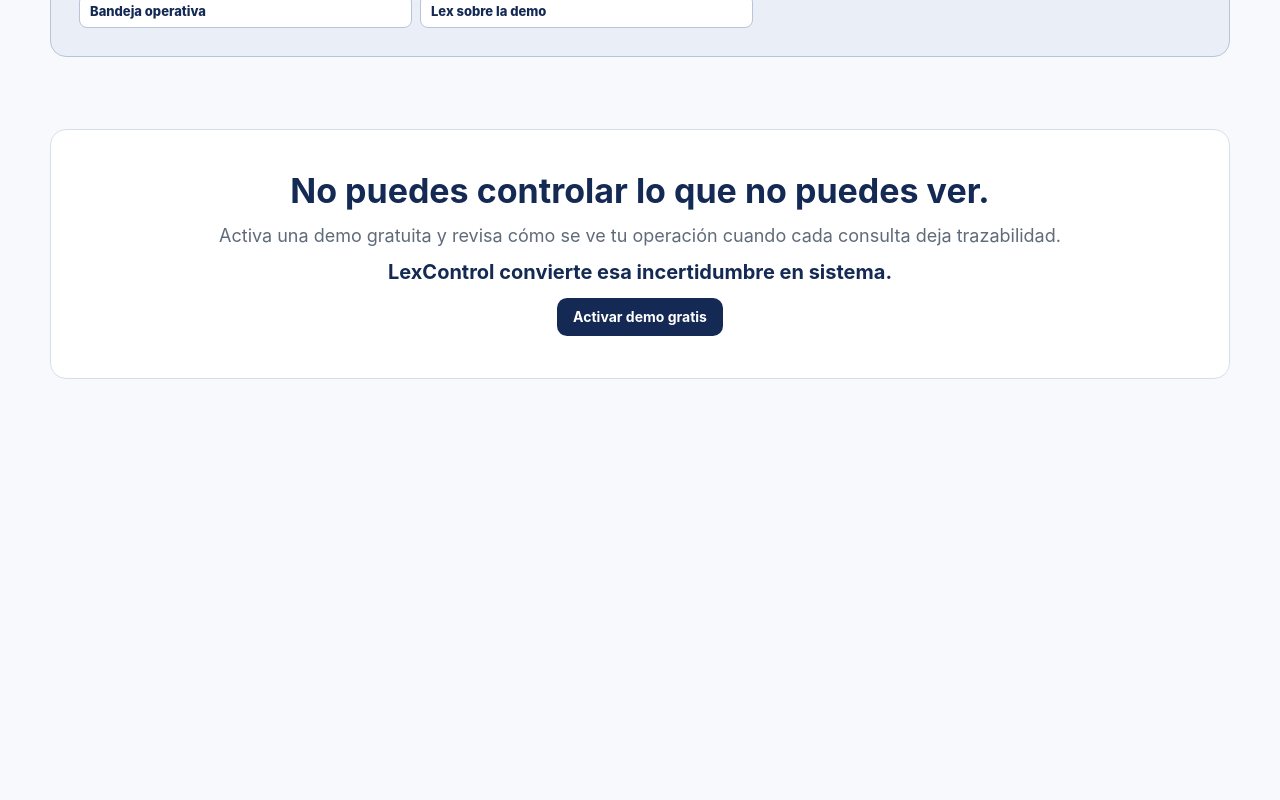
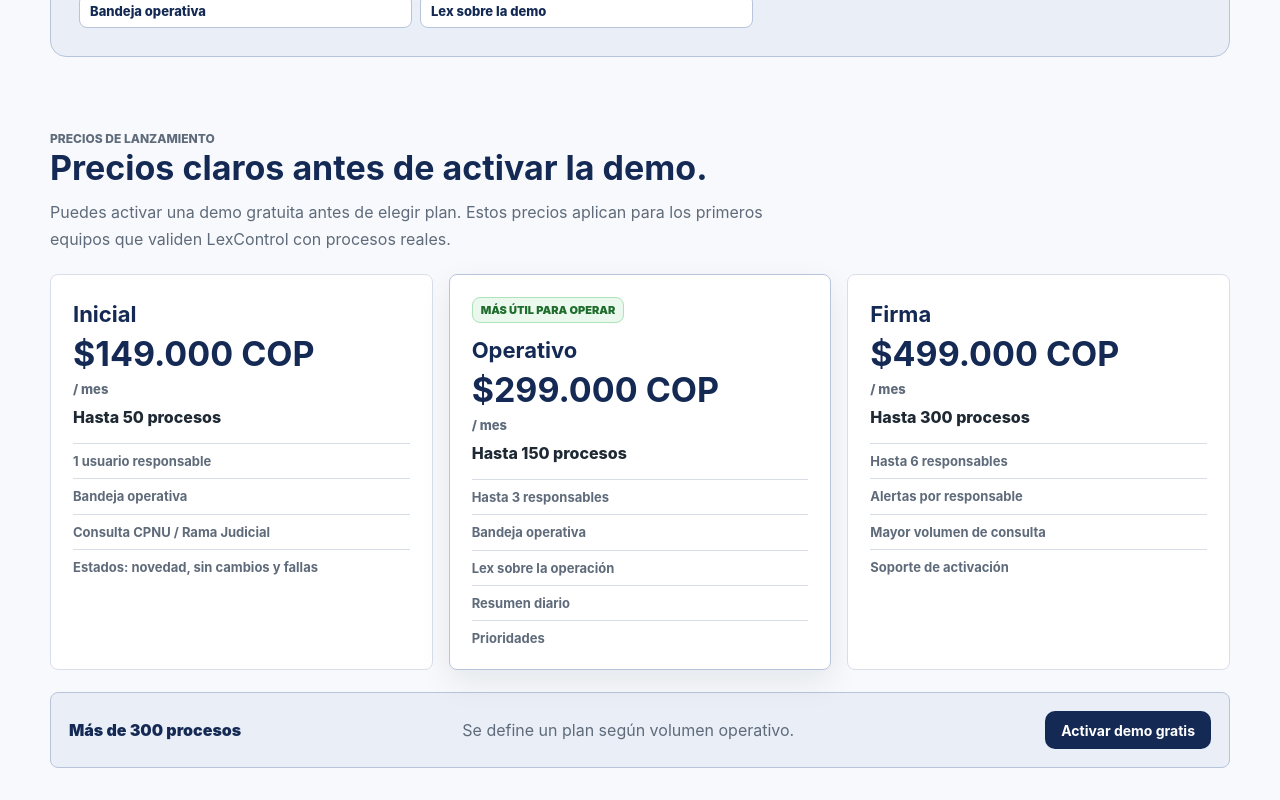
Before and after one commit to villalbajuan-maker/legal-tech, a React (Vite) app in the folder apps/web/: page / in a window 1280 px wide. Shown: the part 3680-4480 px from the top of the page. Before the commit the page ends 4139 px from the top, so only its background shows below. Built offline with nearby package versions, Linux system fonts and the light colour scheme.

Commit message:
Add launch pricing to landing

```diff
--- a/apps/web/src/main.tsx
+++ b/apps/web/src/main.tsx
@@ -59,6 +59,44 @@
   "No reemplaza revisión profesional",
   "No garantiza disponibilidad permanente de fuentes externas",
   "La activación se coordina con el equipo de LexControl",
+];
+
+const launchPlans = [
+  {
+    name: "Inicial",
+    price: "$149.000 COP",
+    scope: "Hasta 50 procesos",
+    features: [
+      "1 usuario responsable",
+      "Bandeja operativa",
+      "Consulta CPNU / Rama Judicial",
+      "Estados: novedad, sin cambios y fallas",
+    ],
+  },
+  {
+    name: "Operativo",
+    price: "$299.000 COP",
+    scope: "Hasta 150 procesos",
+    featured: true,
+    features: [
+      "Hasta 3 responsables",
+      "Bandeja operativa",
+      "Lex sobre la operación",
+      "Resumen diario",
+      "Prioridades",
+    ],
+  },
+  {
+    name: "Firma",
+    price: "$499.000 COP",
+    scope: "Hasta 300 procesos",
+    features: [
+      "Hasta 6 responsables",
+      "Alertas por responsable",
+      "Mayor volumen de consulta",
+      "Soporte de activación",
+    ],
+  },
 ];
 
 const diagnosticQuestions: DiagnosticQuestion[] = [
@@ -1148,6 +1186,40 @@
         </button>
       </section>
 
+      <section className="pricingSection" id="precios">
+        <div className="sectionIntro">
+          <p className="eyebrow">Precios de lanzamiento</p>
+          <h2>Precios claros antes de activar la demo.</h2>
+          <p>
+            Puedes activar una demo gratuita antes de elegir plan. Estos precios aplican
+            para los primeros equipos que validen LexControl con procesos reales.
+          </p>
+        </div>
+        <div className="pricingGrid">
+          {launchPlans.map((plan) => (
+            <article className={`pricingCard ${plan.featured ? "featured" : ""}`} key={plan.name}>
+              {plan.featured ? <span className="planTag">Más útil para operar</span> : null}
+              <h3>{plan.name}</h3>
+              <strong>{plan.price}</strong>
+              <small>/ mes</small>
+              <p>{plan.scope}</p>
+              <div>
+                {plan.features.map((feature) => (
+                  <span key={feature}>{feature}</span>
+                ))}
+              </div>
+            </article>
+          ))}
+        </div>
+        <div className="pricingNote">
+          <span>Más de 300 procesos</span>
+          <p>Se define un plan según volumen operativo.</p>
+          <button className="button primary" type="button" onClick={() => setActivationOpen(true)}>
+            Activar demo gratis
+          </button>
+        </div>
+      </section>
+
       <section className="closingSection">
         <h2>No puedes controlar lo que no puedes ver.</h2>
         <p>Activa una demo gratuita y revisa cómo se ve tu operación cuando cada consulta deja trazabilidad.</p>
--- a/apps/web/src/styles.css
+++ b/apps/web/src/styles.css
@@ -154,6 +154,7 @@
 .modelShift,
 .valueSection,
 .steps,
+.pricingSection,
 .beta,
 .closingSection {
   position: relative;
@@ -330,6 +331,7 @@
 .solutionSection,
 .modelShift,
 .controlSurface,
+.pricingSection,
 .beta,
 .closingSection {
   margin-top: 72px;
@@ -1084,6 +1086,117 @@
 .steps,
 .beta {
   padding: 72px 0 0;
+}
+
+.pricingSection {
+  display: grid;
+  gap: 22px;
+}
+
+.sectionIntro {
+  max-width: 760px;
+}
+
+.sectionIntro p {
+  margin: 0;
+  color: var(--muted);
+  line-height: 1.65;
+}
+
+.pricingGrid {
+  display: grid;
+  grid-template-columns: repeat(3, minmax(0, 1fr));
+  gap: 16px;
+}
+
+.pricingCard {
+  position: relative;
+  display: grid;
+  align-content: start;
+  gap: 10px;
+  min-height: 360px;
+  border: 1px solid var(--border);
+  border-radius: 8px;
+  padding: 22px;
+  background: #ffffff;
+}
+
+.pricingCard.featured {
+  border-color: var(--brand-border);
+  box-shadow: 0 12px 32px rgb(15 23 42 / 0.08);
+}
+
+.planTag {
+  width: fit-content;
+  border: 1px solid var(--success-border);
+  border-radius: 8px;
+  padding: 5px 8px;
+  background: var(--success-soft);
+  color: var(--success-text);
+  font-size: 11px;
+  font-weight: 900;
+  text-transform: uppercase;
+}
+
+.pricingCard h3 {
+  margin: 4px 0 0;
+  color: var(--brand);
+  font-size: 22px;
+}
+
+.pricingCard strong {
+  color: var(--brand);
+  font-size: 34px;
+  line-height: 1;
+}
+
+.pricingCard small {
+  color: var(--muted);
+  font-size: 13px;
+  font-weight: 800;
+}
+
+.pricingCard p {
+  margin: 0;
+  color: var(--text);
+  font-weight: 850;
+}
+
+.pricingCard div {
+  display: grid;
+  gap: 8px;
+  margin-top: 6px;
+}
+
+.pricingCard div span {
+  border-top: 1px solid var(--border);
+  padding-top: 8px;
+  color: var(--muted);
+  font-size: 13px;
+  font-weight: 700;
+  line-height: 1.4;
+}
+
+.pricingNote {
+  display: grid;
+  grid-template-columns: minmax(0, 1fr) minmax(0, 1.5fr) auto;
+  gap: 14px;
+  align-items: center;
+  border: 1px solid var(--brand-border);
+  border-radius: 8px;
+  padding: 18px;
+  background: var(--brand-soft);
+}
+
+.pricingNote span {
+  color: var(--brand);
+  font-weight: 900;
+}
+
+.pricingNote p {
+  margin: 0;
+  color: var(--muted);
+  line-height: 1.5;
 }
 
 .valueSection h2,
@@ -1481,6 +1594,7 @@
   .diagnosticEntry,
   .solutionGrid,
   .modelShift,
+  .pricingSection,
   .beta {
     grid-template-columns: 1fr;
   }
@@ -1495,6 +1609,7 @@
 
   .summaryGrid,
   .stateGrid,
+  .pricingGrid,
   .steps {
     grid-template-columns: repeat(2, minmax(0, 1fr));
   }
@@ -1505,7 +1620,8 @@
 
   .demoTerms,
   .activationQuestions,
-  .activationForm {
+  .activationForm,
+  .pricingNote {
     grid-template-columns: 1fr;
   }
 
@@ -1548,6 +1664,7 @@
   .modelShift,
   .valueSection,
   .steps,
+  .pricingSection,
   .beta,
   .closingSection {
     width: min(100% - 24px, 1180px);
@@ -1590,6 +1707,7 @@
 
   .summaryGrid,
   .stateGrid,
+  .pricingGrid,
   .solutionGrid,
   .modelShift,
   .steps,
@@ -1604,6 +1722,7 @@
 
   .diagnosticEntry,
   .problemTruth,
+  .pricingNote,
   .closingSection,
   .diagnosticModal,
   .activationModal {
```
Also changed, not shown: 2 other files (tests, documents, lock files or other folders).
